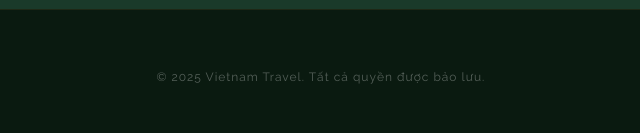
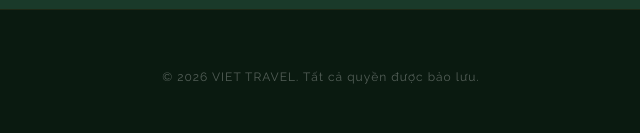
Before and after one commit to cremepie07-lab/tourism, a plain HTML site: page trang_chu.html in a window 1280 px wide. Shown: the part 5744-5877 px from the top of the page, 242-882 px from the left. Drawn offline with nearby package versions, Linux system fonts and the light colour scheme; a web font is replaced by a local one.

Commit message:
Update trang_chu.html

```diff
--- a/trang_chu.html
+++ b/trang_chu.html
@@ -420,7 +420,7 @@
 <!-- FOOTER -->
 <footer>
   <div class="footer-logo">Việt Nam ✦</div>
-  <p class="footer-copy">© 2025 Vietnam Travel. Tất cả quyền được bảo lưu.</p>
+  <p class="footer-copy">© 2026 VIET TRAVEL. Tất cả quyền được bảo lưu.</p>
   <ul class="footer-links">
     <li><a href="#">Về Chúng Tôi</a></li>
     <li><a href="#">Chính Sách</a></li>
```
